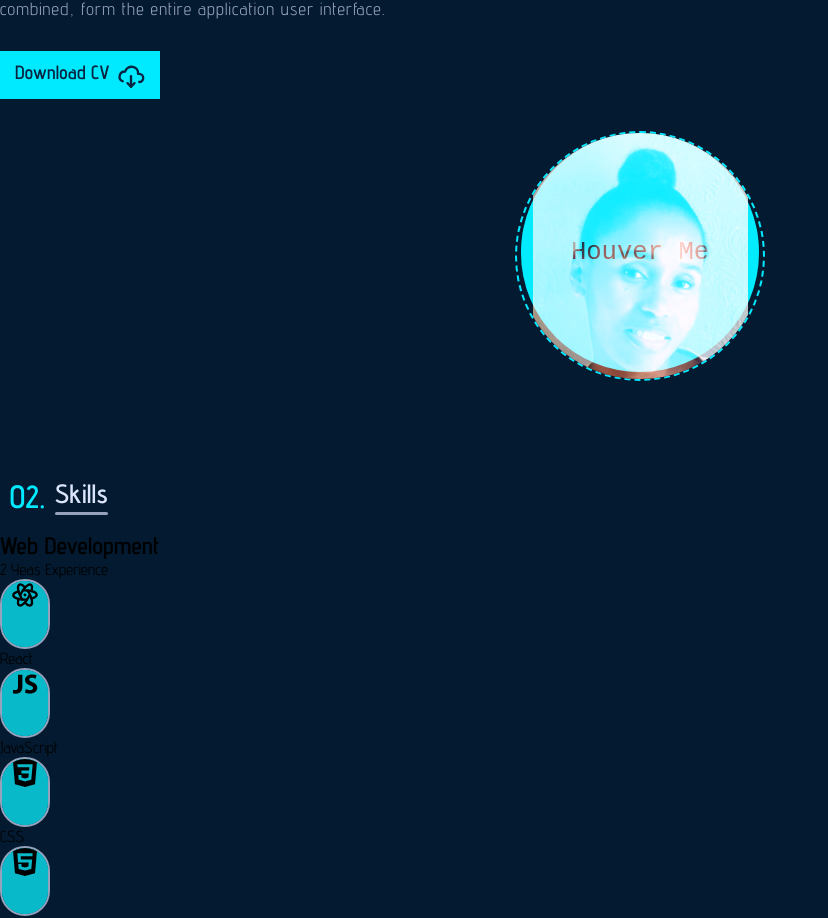
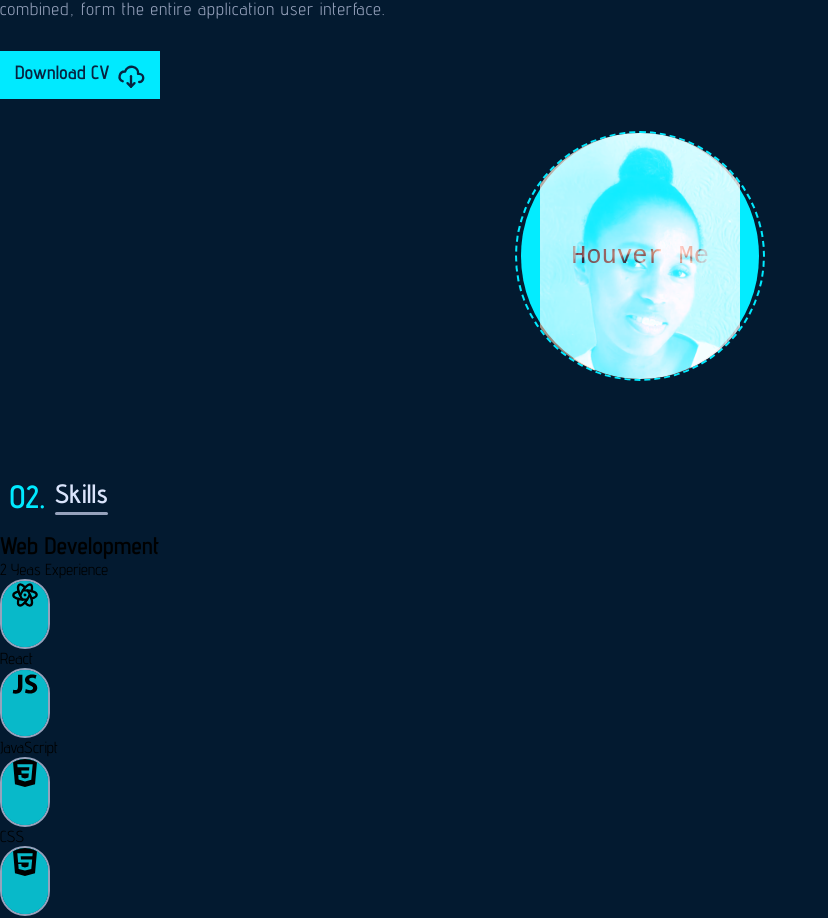
Before and after one commit to Sandra-Duarte/my-portfolio, a React (Create React App) app: page / in a window 1280 px wide. Shown: the part 780-1698 px from the top of the page, without its empty margins (0-828 px from the left). Built offline with nearby package versions, Linux system fonts and the light colour scheme.

Commit message:
change houver me heigth

```diff
--- a/src/Componenent/Page/About/About.scss
+++ b/src/Componenent/Page/About/About.scss
@@ -56,7 +56,7 @@
       border: 2px dashed var(--primaryColor);
 
       .aboutImg{
-        width: 215px;
+        width: 200px;
         object-fit: cover;
         align-self: center;
        justify-self: center;
@@ -74,7 +74,7 @@
     justify-self: center;
     justify-self: center;
     background-color: var(--primaryColor);
-    height: 97%;
+    height: 100%;
     width: 97%;
     position: absolute;
     border-radius: 50%;
```
